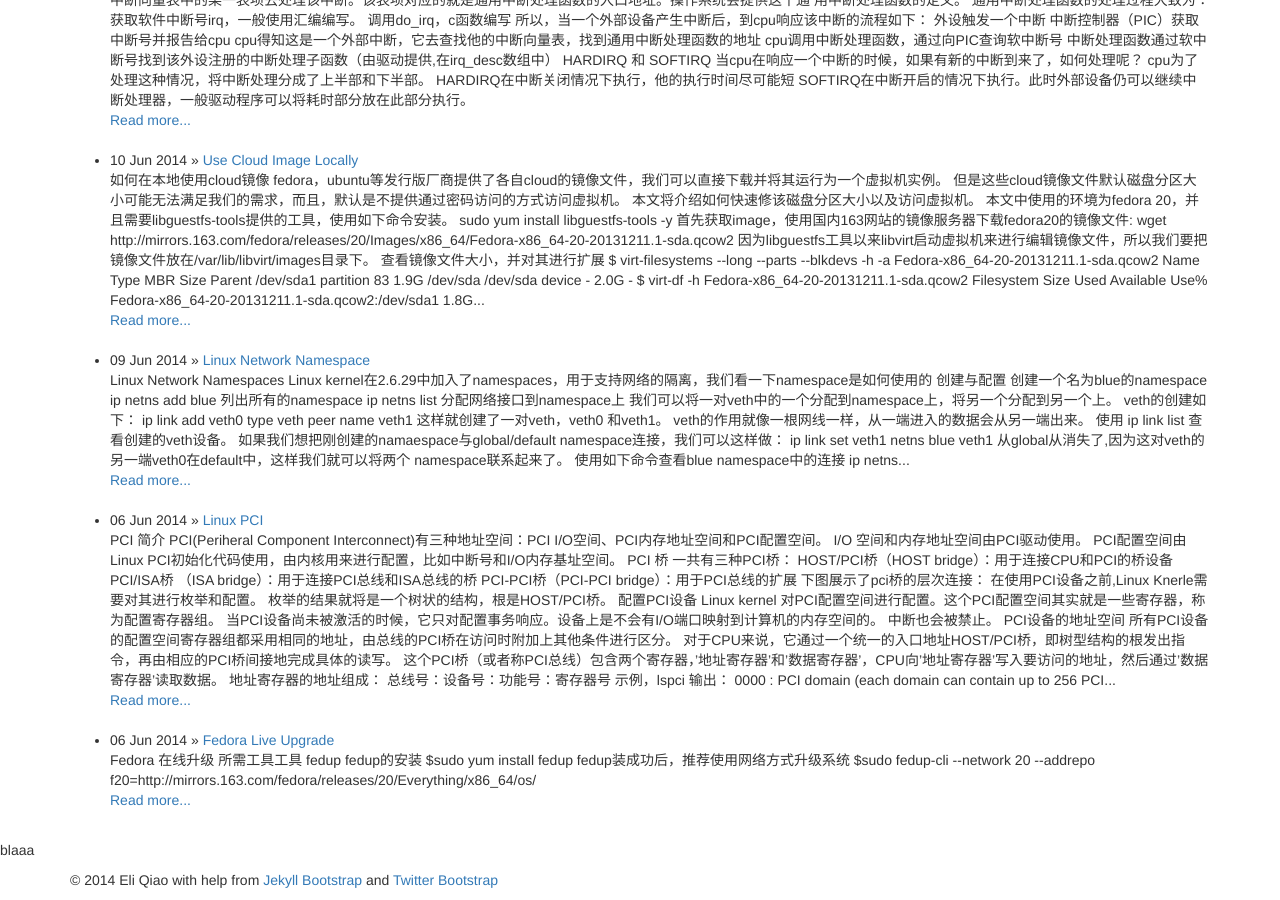
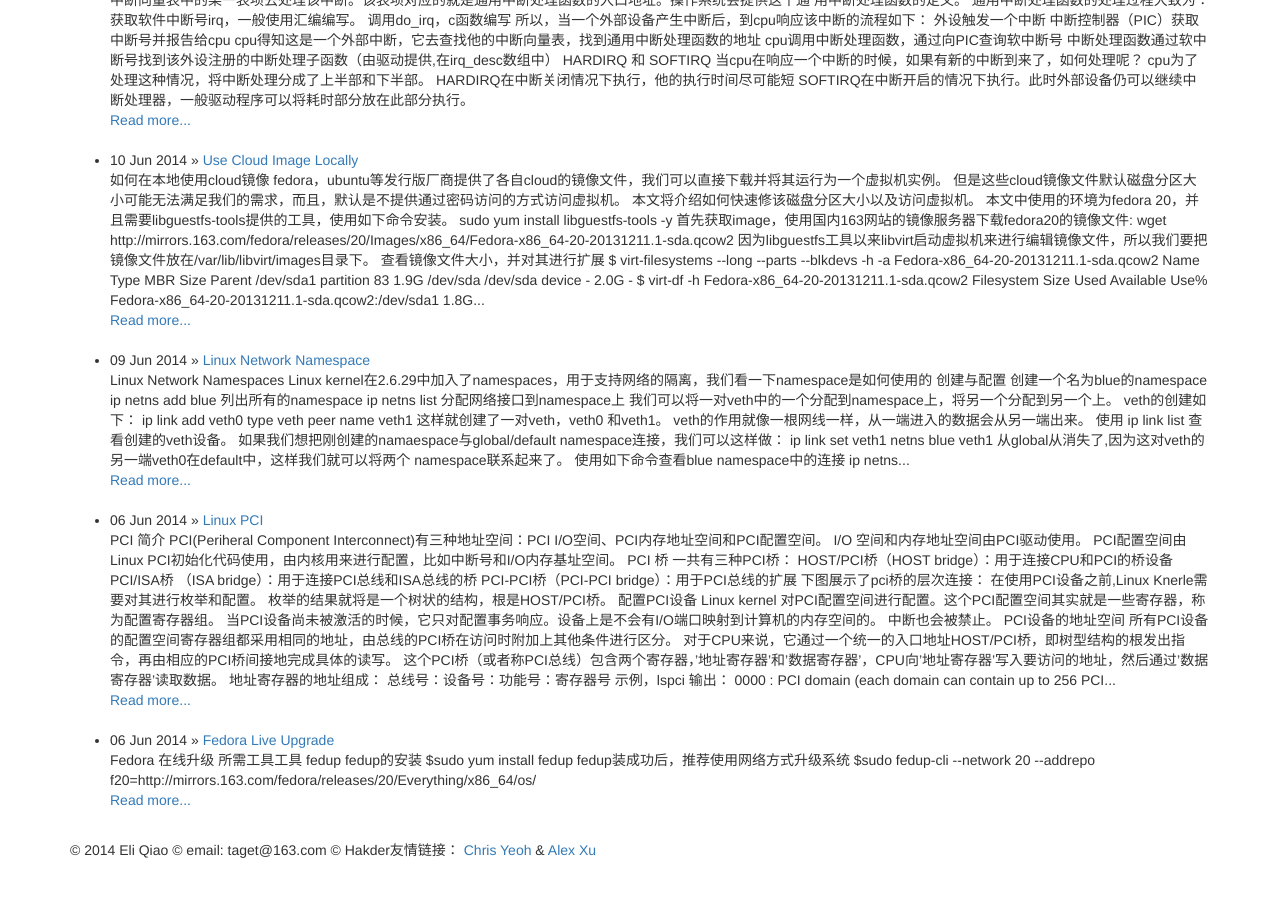
Before and after one commit to taget/taget.github.io, a Jekyll site: the page built from index.md, in a window 1280 px wide and 900 px high, scrolled down 802 px. Built offline with Jekyll 4.4.1, drawn with Linux system fonts in a browser that asks for light colours; nearby versions of some CDN libraries; library files that are not in the unit come from our copies; after the commit the page ends 1672 px from its top, so only the background shows below that.

Commit message:
Add contact info

```diff
--- a/_includes/themes/bootstrap-3/default.html
+++ b/_includes/themes/bootstrap-3/default.html
@@ -71,22 +71,19 @@
           </form>
         </div><!-- /.navbar-collapse -->
       </nav>
-
-      <div>
-        <div class="container">
-            {{ content }}
-        </div>
-        <div id="side">
-            <p>blaaa</p>
-        </div>
+      <div class="text clearfix" style="text-align:center;">
+      </div>
+      <div class="container" id="left" style="border: left;">
+        {{ content }}
       </div>
 
     </div>
     <div id="footer">
       <div class="container">
-        <p>&copy; {{ site.time | date: '%Y' }} {{ site.author.name }}
-          with help from <a href="http://jekyllbootstrap.com" target="_blank" title="The Definitive Jekyll Blogging Framework">Jekyll Bootstrap</a>
-          and <a href="http://twitter.github.com/bootstrap/" target="_blank">Twitter Bootstrap</a>
+        <p>&copy; {{ site.time | date: '%Y' }} {{ site.author.name }} {{ site.author.mail }}
+           &copy; email: taget@163.com
+           &copy;  Hakder友情链接： <a href=" http://chris.yeoh.info" target="_blank">Chris Yeoh</a> &
+           <a href="http://soulxu.github.io/" target="_blank">Alex Xu</a>
         </p>
       </div>
     </div id="footer">
```
Also changed, not shown: 9 other files.
